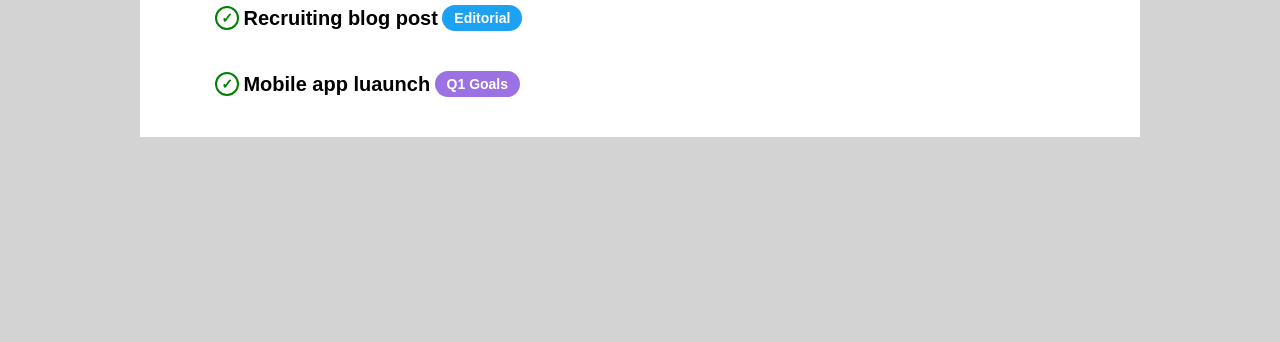
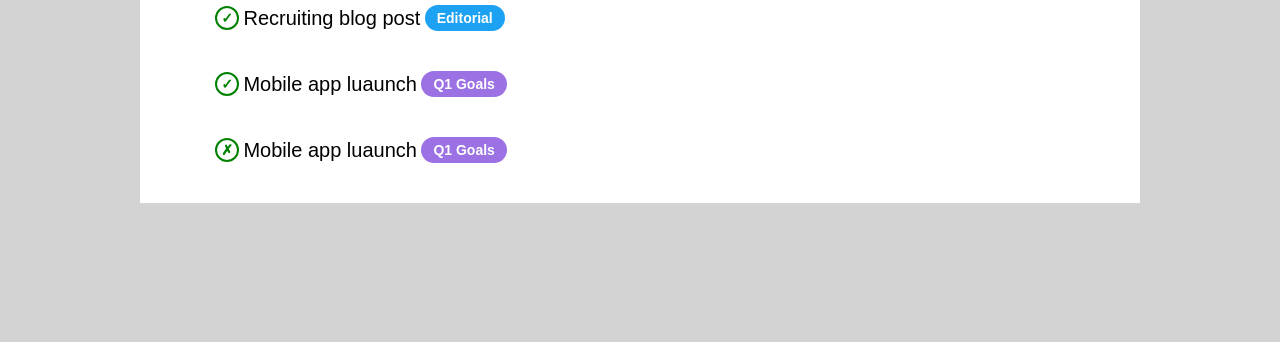
Before and after one commit to francesco-troise/html-css-toboolist, a plain HTML site: page index.html in a window 1280 px wide. Shown: the part 458-800 px from the top of the page. Drawn offline with Linux system fonts and the light colour scheme.

Commit message:
correct the internal text of the "checkboxes"

```diff
--- a/css/style.css
+++ b/css/style.css
@@ -108,7 +108,7 @@ header {
 }
 
 .check-txt{
-    font-weight: bold;
+    font-weight: 500;
     font-size: 20px;
 }
 
--- a/index.html
+++ b/index.html
@@ -54,6 +54,16 @@
             <span class="Q1">Q1 Goals</span>
         </div>
 
+        <br>
+
+        <div class="task">
+            <span class="checkmark">&cross;</span>
+            <span class="check-txt">Mobile app luaunch</span>
+            <span class="Q1">Q1 Goals</span>
+        </div>
+
+
+
 
 
 
```
